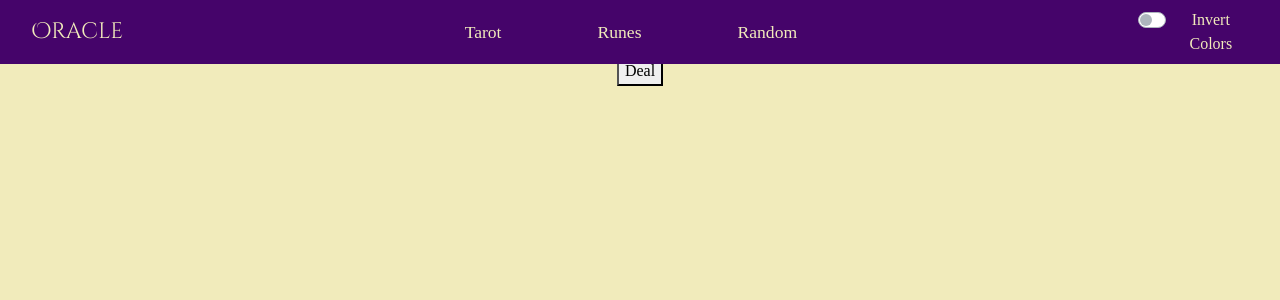
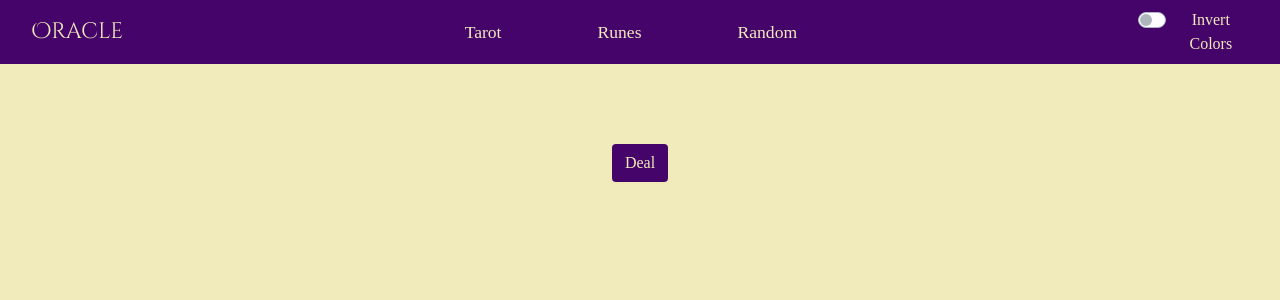
Before and after one commit to SantoroA/tarot-dealer, a React (Create React App) app: page / in a window 1280 px wide. Shown: the top 300 px of the page. Built offline with nearby package versions, Linux system fonts and the light colour scheme; a web font is replaced by a local one.

Commit message:
styled button

```diff
--- /dev/null
+++ b/src/Dealer.css
@@ -0,0 +1,8 @@
+.Dealer .dark {
+  background-color: #f1ebbb;
+  color: #45046a;
+}
+.Dealer .light {
+  background-color: #45046a;
+  color: #f1ebbb;
+}
--- a/src/Dealer.js
+++ b/src/Dealer.js
@@ -1,12 +1,15 @@
-import React, { useState } from "react";
+import React, { useState, useContext } from "react";
 import TarotCard from "./TarotCard";
 import { decks } from "./TarotDecks/decks";
 import { choice } from "./helpers";
+import { ThemeContext } from "./contexts/ThemeContext";
+import "./Dealer.css";
 
 export default function Dealer() {
   const [initialDeck, setInitialDeck] = useState(decks);
   const [dealtCards, setDealtCards] = useState([]);
   const [currCard, setCurrCard] = useState(null);
+  const { isDarkMode } = useContext(ThemeContext);
 
   function dealCard() {
     const newCard = choice(initialDeck);
@@ -16,12 +19,16 @@ export default function Dealer() {
     setDealtCards([...dealtCards, newCard]);
   }
   return (
-    <div className="container">
-      <h1>Hi</h1>
-      <div className="row">
+    <div className="Dealer pt-5 container">
+      <div className="row mt-5">
         {currCard && dealtCards.map((card) => <TarotCard card={card} />)}
       </div>
-      <button onClick={dealCard}>Deal</button>
+      <button
+        className={isDarkMode ? "btn dark mt-5" : "btn mt-5 light"}
+        onClick={dealCard}
+      >
+        Deal
+      </button>
     </div>
   );
 }
```
